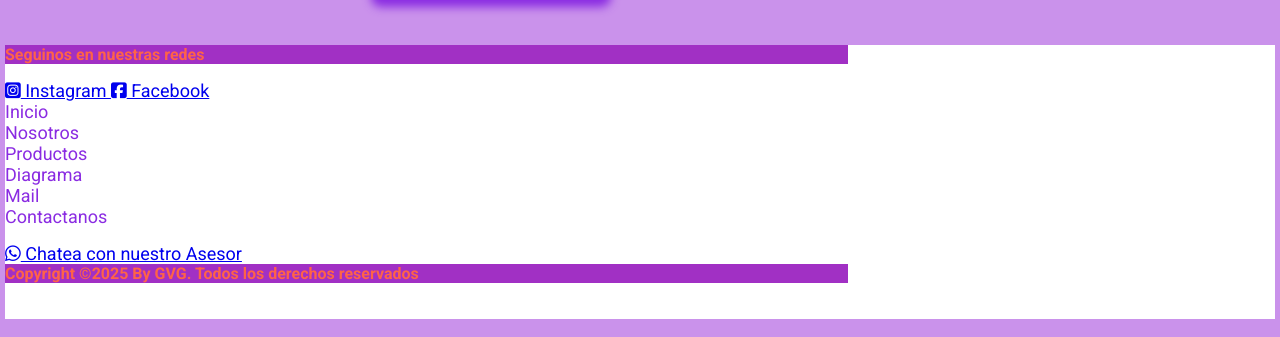
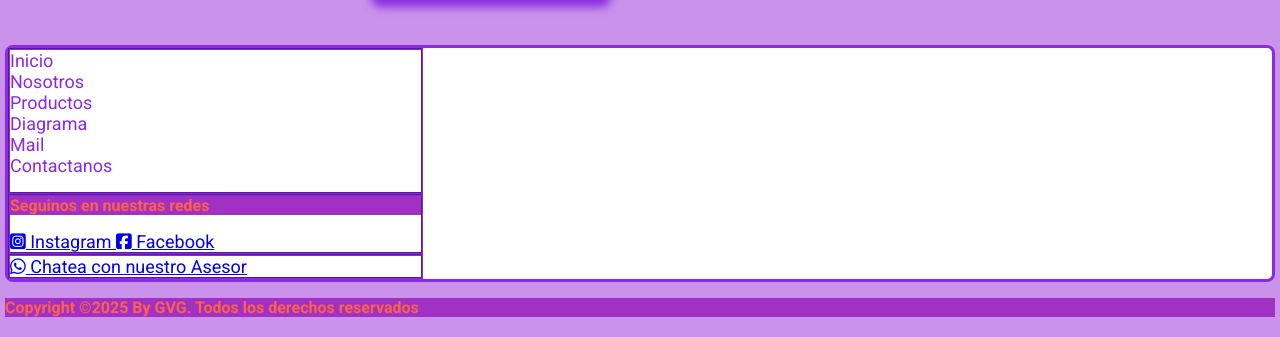
Before and after one commit to GimenezGabrielaVeronica/finalFrontEndGitHub, a plain HTML site: page index.html in a window 1280 px wide. Shown: the part 2565-2902 px from the top of the page. Drawn offline with Linux system fonts and the light colour scheme; a web font is replaced by a local one.

Commit message:
actualizo css e index

```diff
--- a/css/estilo.css
+++ b/css/estilo.css
@@ -29,7 +29,7 @@ body{
   }
 }
 
-/*estilo pantallas medianas, tables o pc pequeñas, mas de 768px*/
+/*estilo pantallas medianas, tablets o pc pequeñas, mas de 768px*/
 @media only screen and (min-width:768px) {
   body {
     font-size: 18px;
@@ -441,16 +441,22 @@ li{
 .grid-contenedor-footer {
   display: grid;
   grid-template-columns: repeat(3, 1fr);
-  grid-template-rows: auto 1fr auto;
+  grid-template-rows: 1fr;
+  grid-auto-rows: 100px; /*controla q si se crean filas sea ese tamaño*/
+  grid-auto-flow: column;
+  /*grid-template-areas: "foot" "foot" "foot";*/
   gap: 10px;
-  background-color: rgba(175, 12, 175, 0.5);
   background-color: white;
   color: blueviolet; /*color del texto*/
   margin-bottom: 1rem;
+  border: 3px solid ;
+  border-radius: 8px;
 }
 
-.footer {
-grid-column: 1 / 3;
+.footer div {
+/*grid-column: 1fr 1fr 1fr;*/
+/*grid-area: foot;*/
+border: 2px groove blueviolet;
 }
 
 /* #footerNav nav ul, nav li, a{    /* el # pone el id*/
@@ -463,7 +469,7 @@ grid-column: 1 / 3;
 #footerNav a{             /* el # pone el id*/
   text-decoration: none; /*saca apariencia de enlace*/
   color: blueviolet;
-  display: block;
+  /*display: block;*/
 }
 
 
--- a/index.html
+++ b/index.html
@@ -304,7 +304,25 @@
 <div class="grid-contenedor-footer">
         <footer class="footer">
 
-                    <h3>Seguinos en nuestras redes</h3>
+            <div>
+
+                <nav id="footerNav">
+                <ul>
+                    <li><a id="footerNavlink1" href="">Inicio</a></li>
+                    <li><a href="">Nosotros</a></li>
+                    <li><a href="">Productos</a></li>
+                    <li><a href="imagenes/esquemaGestionProcesos.jpg"
+                            target="_blank">Diagrama</a></li>
+                    <li><a href="mailto:gabrielagimenez77@gmail.com">Mail</a></li>
+                    <li><a href="documentos/formContactanos.html"
+                            target="_blank">Contactanos</a></li>
+                </ul>
+             </nav>
+            </div>
+
+            <div>
+
+                   <h3>Seguinos en nuestras redes</h3>
 
                     <a href="https://www.instagram.com/gabrielagimenez77/"
                         target="_blank">
@@ -317,34 +335,23 @@
                     </a>
                     <!--  <li><i class="fa-brands fa-tiktok"></i> Tiktok</li> -->
 
+            </div>
 
-           <nav id="footerNav">
-                <ul>
-                    <li><a id="footerNavlink1" href="">Inicio</a></li>
-                    <li><a href="">Nosotros</a></li>
-                    <li><a href="">Productos</a></li>
-                    <li><a href="imagenes/esquemaGestionProcesos.jpg"
-                            target="_blank">Diagrama</a></li>
-                    <li><a href="mailto:gabrielagimenez77@gmail.com">Mail</a></li>
-                    <li><a href="documentos/formContactanos.html"
-                            target="_blank">Contactanos</a></li>
-                </ul>
-             </nav>
+            <div>
 
                     <a href="https://web.whatsapp.com/"
                         target="_blank">
                         <i class="fa-brands fa-whatsapp"></i> Chatea con nuestro Asesor
                     </a>
+            </div>
 
 
 
 
+        </footer>
+</div>
             <h3>
                 <strong>Copyright &copy;2025 By GVG. Todos los derechos reservados</strong>
             </h3>
-
-        </footer>
-</div>
-
     </body>
 </html>
```
